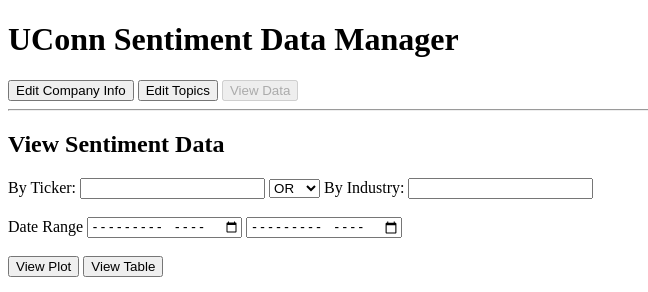
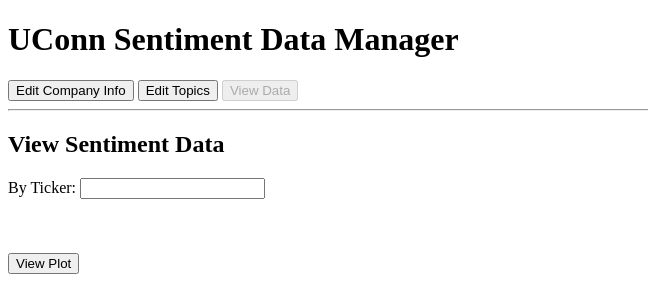
Before and after one commit to ckury/uconn-sentiment-frontend, a Flask app: page /view_data in a window 1280 px wide. Shown: the top 292 px of the page, without its empty margins (0-648 px from the left). Run offline with Flask 3, Linux system fonts and the light colour scheme.

Commit message:
Removed features that are incomplete

```diff
--- a/templates/dataplot_placeholder.html
+++ b/templates/dataplot_placeholder.html
@@ -1,5 +1,5 @@
 <!DOCTYPE html>
 <html lang="en">
 
-    <h2>Use the above fields to select data, then press the "View Plot" or "View Table"</h2>
+    <h2>Use the above field to filter data, then press "View Plot"</h2>
 </html>
--- a/templates/view_data.html
+++ b/templates/view_data.html
@@ -42,20 +42,20 @@
     <label for="view_ticker">By Ticker:</label>
     <input type="text" id="ticker" name="Ticker">
 
-    <select name="operator" id="operator">
+    <select name="operator" id="operator" hidden="hidden">
       <option value="OR">OR</option>
       <option value="AND">AND</option>
     </select>
 
-    <label for="view_industry">By Industry:</label>
-    <input type="text" id="ticker" name="Ticker"><br><br>
+    <label for="view_industry" hidden="hidden">By Industry:</label>
+    <input type="text" id="industry" name="industry" hidden="hidden"><br><br>
 
-    <label for="view_data_range">Date Range</label>
-    <input type="month" id="start-month" name="start-month">
-    <input type="month" id="end-month" name="end-month"><br><br>
+    <label for="view_data_range" hidden="hidden">Date Range</label>
+    <input type="month" id="start-month" name="start-month" hidden="hidden">
+    <input type="month" id="end-month" name="end-month" hidden="hidden"><br><br>
 
     <input id="viewPlot" type="button" value="View Plot" onclick="viewPlot()">
-    <input id="viewTable" type="button" value="View Table" onclick="viewTable()"><br><br>
+    <input id="viewTable" type="button" value="View Table" onclick="viewTable()" hidden="hidden"><br><br>
 
     <div class="loader" id="loader" style="display: none;"></div>
 
```
Also changed, not shown: dataplots/graphing.py (+4 -4 lines).
